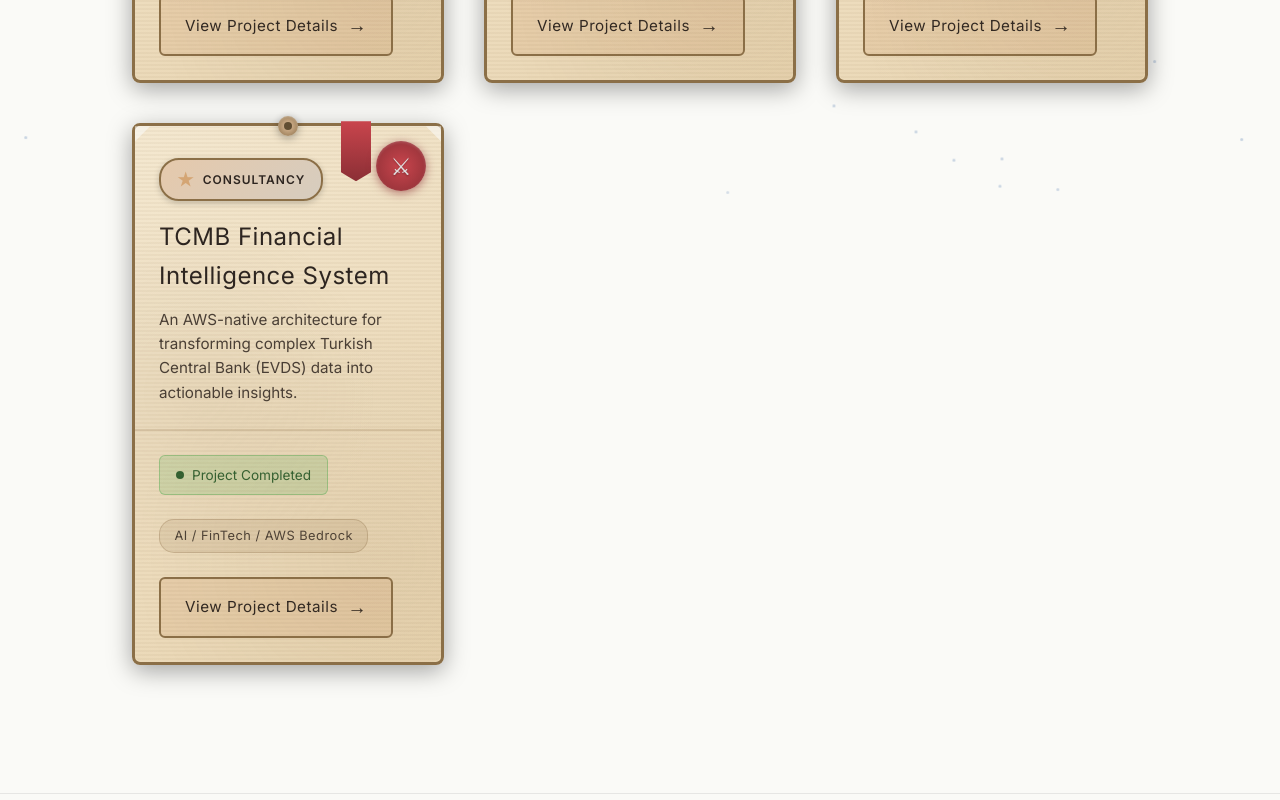
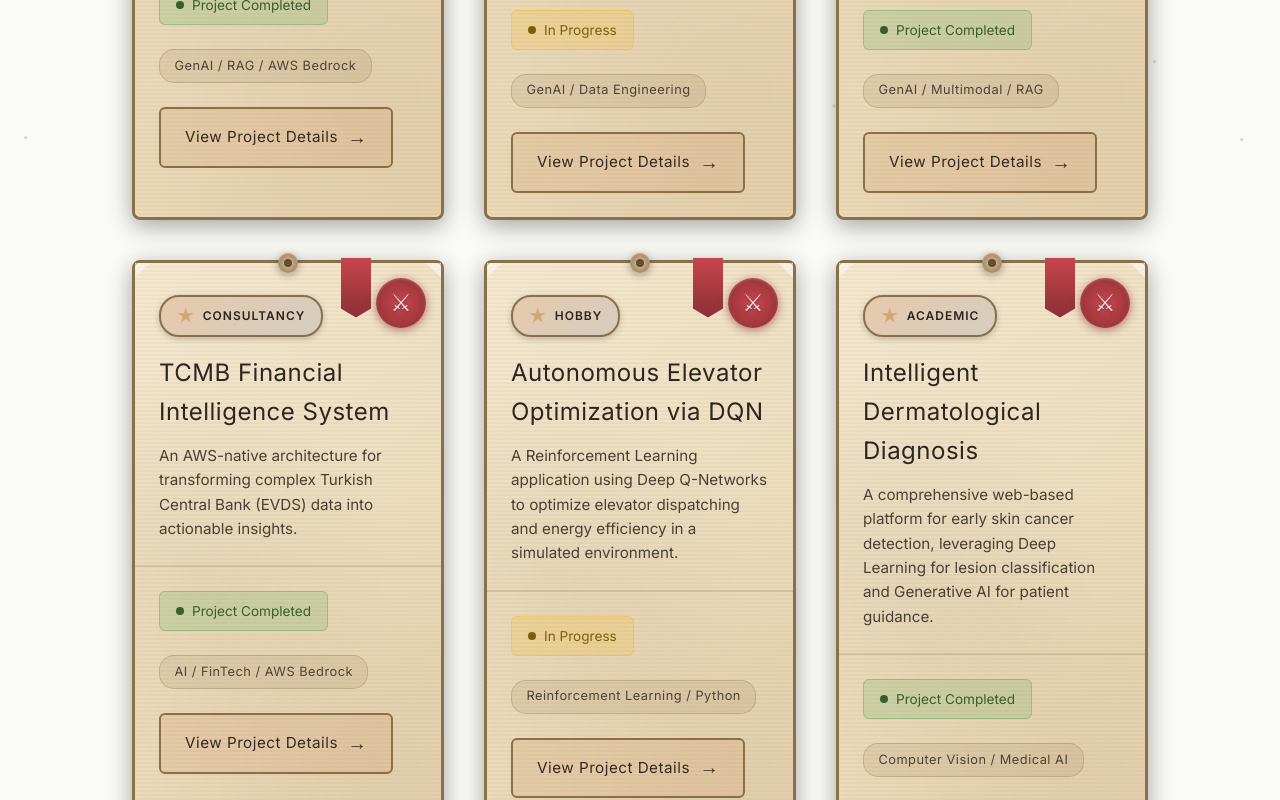
Before and after one commit to MertAli07/personal_website_resume, a React (Vite) app: page /projects in a window 1280 px wide. Shown: the part 600-1400 px from the top of the page. Built offline with nearby package versions, Linux system fonts and the light colour scheme.

Commit message:
projects done

```diff
--- a/src/data/projects.ts
+++ b/src/data/projects.ts
@@ -15,61 +15,87 @@
 
 export const projects: Project[] = [
   {
-    slug: 'llm-knowledge-agent',
-    rank: 'Consultancy',
-    title: 'LLM-Powered Knowledge Agent',
-    description: 'A retrieval-augmented system balancing cost, clarity, and control.',
-    tag: 'AI / RAG',
-    statusLabel: 'Quest Completed',
-    statusClass: 'status-completed',
-    details:
-      'Designed a production-ready agent that blends hybrid search, reranking, and tool use with strict evaluation gates.',
-    timeline: '2025 - Present',
-    role: 'Lead engineer',
-    stack: ['TypeScript', 'Python', 'Postgres', 'Vector DB', 'LLM APIs'],
-    highlights: [
-      'Built a retrieval pipeline with measurable recall and precision targets.',
-      'Added guardrails for prompt injection and data leakage prevention.',
-      'Reduced inference cost through caching and adaptive routing.',
+    "slug": "metu-mail-assistant-ai",
+    "rank": "Consultancy",
+    "title": "METU Intelligent Mail & Information Assistant",
+    "description": "An AWS-native multi-agent ecosystem designed to synthesize institutional knowledge from disparate sources including emails, web FAQs, and live RSS feeds.",
+    "tag": "GenAI / RAG / AWS Bedrock",
+    "statusLabel": "Project Completed",
+    "statusClass": "status-completed",
+    "details": "Architected a sophisticated multi-agent orchestration layer using Amazon Bedrock Flows. The system integrates real-time ingestion with long-term historical data processing, leveraging a specialized Knowledge Base (RAG) to provide an Operator Panel with high-fidelity, synthesized answers to complex campus inquiries.",
+    "timeline": "2026",
+    "role": "Lead AI Architect & Cloud Engineer",
+    "stack": [
+      "Amazon Bedrock (Agents & Flows)",
+      "AWS Step Functions",
+      "Amazon OpenSearch",
+      "AWS Lambda",
+      "Amazon S3",
+      "EventBridge",
+      "Python"
     ],
+    "highlights": [
+      "Designed a modular Multi-Agent Architecture featuring specialized agents for Mail, FAQ, and RSS feeds to ensure high-precision domain routing.",
+      "Engineered an automated ETL pipeline using AWS Step Functions and EventBridge to process and vectorize historical email archives into Amazon OpenSearch.",
+      "Implemented a sophisticated 'Final Answer Synthesizer' node within Bedrock Flows to merge context from live web crawlers and static knowledge bases.",
+      "Optimized the human-in-the-loop workflow by delivering synthesized insights to a dedicated Operator Panel, reducing manual response latency by automating information retrieval."
+    ]
   },
   {
-    slug: 'financial-forecasting-lab',
-    rank: 'Consultancy',
-    title: 'Financial Forecasting Lab',
-    description: 'Experimental models combining price trends with sentiment signals.',
-    tag: 'ML / Time-Series',
-    statusLabel: 'In Progress',
-    statusClass: 'status-progress',
-    details:
-      'Exploring multi-horizon forecasting with market microstructure signals and sentiment-aware features.',
-    timeline: '2025 - 2026',
-    role: 'Research engineer',
-    stack: ['Python', 'PyTorch', 'MLflow', 'Pandas'],
-    highlights: [
-      'Built a feature store for news + price signals.',
-      'Evaluated probabilistic models with calibrated intervals.',
-      'Automated backtesting across multiple time windows.',
+    "slug": "meb-ttkb-educational-intelligence",
+    "rank": "Consultancy",
+    "title": "MEB TTKB AI Governance & Information System",
+    "description": "A high-scale, multi-agent architecture designed to govern and retrieve information from the Turkish Ministry of National Education's vast regulatory and pedagogical repository.",
+    "tag": "GenAI / Data Engineering",
+    "statusLabel": "In Progress",
+    "statusClass": "status-progress",
+    "details": "Architected an enterprise-grade AI system for TTKB that processes unstructured PDFs, HTML, and news feeds through a Medallion data pipeline. The system features a 'Decision Agent' capable of routing queries to specialized sub-agents (Topics A-Z) and incorporates semantic caching to optimize performance for millions of potential users.",
+    "timeline": "2026",
+    "role": "Lead AI Solutions Architect",
+    "stack": [
+      "AWS Bedrock (Agents, Guardrails, KB)",
+      "AWS Step Functions (Map Functions)",
+      "Amazon OpenSearch (Vector & Cache)",
+      "Amazon S3 (Medallion Architecture)",
+      "AWS QuickSight",
+      "Amazon DynamoDB",
+      "Python"
     ],
+    "highlights": [
+      "Engineered a Medallion Data Pipeline using AWS Step Functions and Lambda to transform raw educational documents from 'Bronze' (raw) to 'Gold' (enriched) states.",
+      "Implemented a Semantic Caching layer via Amazon OpenSearch that intercepts repeated queries to minimize LLM latency and operational costs.",
+      "Architected a 'Decision Agent' orchestration layer that dynamically routes complex queries to over 20+ specialized Topic Agents (A-Z) for high-precision domain expertise.",
+      "Integrated AWS QuickSight for real-time monitoring of usage statistics and frequently asked questions, providing administrative oversight into system health.",
+      "Deployed advanced Amazon Bedrock Guardrails to ensure all generated responses adhere to strict educational standards and regulatory compliance."
+    ]
   },
   {
-    slug: 'personal-data-inventory',
-    rank: 'Consultancy',
-    title: 'Personal Data Inventory System',
-    description: 'A structured pipeline to collect and classify knowledge sources.',
-    tag: 'Data Engineering',
-    statusLabel: 'Legendary Achievement',
-    statusClass: 'status-legendary',
-    details:
-      'Created a metadata-first pipeline to ingest, classify, and search personal knowledge artifacts.',
-    timeline: '2024 - 2025',
-    role: 'System designer',
-    stack: ['TypeScript', 'Node.js', 'SQLite', 'Search'],
-    highlights: [
-      'Unified notes, documents, and bookmarks into a single schema.',
-      'Implemented automated tagging with human review loops.',
-      'Delivered a fast, local-first search experience.',
+    "slug": "gib-multimodal-tax-intelligence",
+    "rank": "Consultancy",
+    "title": "GİB Multimodal Revenue Intelligence System",
+    "description": "An advanced multimodal AI platform for the Turkish Revenue Administration (GİB) that processes text, voice, and visual inputs to deliver precise tax-related guidance.",
+    "tag": "GenAI / Multimodal / RAG",
+    "statusLabel": "Project Completed",
+    "statusClass": "status-completed",
+    "details": "Architected a secure, citizen-facing AI solution leveraging Claude 3.7 Sonnet via Amazon Bedrock. The system features a multimodal entry point for diverse query types and a robust semantic caching layer to handle high-concurrency public traffic efficiently. It integrates strict regulatory compliance through Bedrock Guardrails to ensure responses are safe, accurate, and within legal bounds.",
+    "timeline": "2026",
+    "role": "AI Solutions Architect",
+    "stack": [
+      "Amazon Bedrock (Claude 3.7 Sonnet)",
+      "Amazon OpenSearch (Semantic Cache & Vector Store)",
+      "AWS Bedrock Guardrails",
+      "AWS Lambda",
+      "Amazon S3",
+      "AWS QuickSight",
+      "Python (Custom Scraping Utilities)"
     ],
+    "highlights": [
+      "Engineered a Multimodal Ingestion Layer capable of processing Text, Image, and Voice queries, significantly lowering the barrier for citizen interaction.",
+      "Implemented a Semantic Caching mechanism using Amazon OpenSearch to intercept and serve repeat inquiries, reducing LLM API costs and improving response latency.",
+      "Integrated AWS Bedrock Guardrails as a critical viability filter, ensuring the system remains compliant with institutional policies and refuses non-viable or unsafe queries.",
+      "Developed an automated data ingestion pipeline that scrapes and vectorizes official tax PDFs and website content, keeping the knowledge base synchronized with the latest regulations.",
+      "Deployed an AWS QuickSight dashboard to visualize usage statistics and common citizen inquiries, providing the administration with real-time data on public information needs."
+    ]
   },
   {
     slug: 'tcmb-evds-financial-agent',
@@ -96,5 +122,56 @@
       'Integrated Bedrock Code Interpreter to dynamically generate Matplotlib visualizations directly from fetched financial datasets.',
       'Optimized security and connectivity by transitioning API authentication to AWS Secrets Manager and modern HTTP header protocols.'
     ]
-  }
+  },
+  {
+    "slug": "smart-elevator-dqn",
+    "rank": "Hobby",
+    "title": "Autonomous Elevator Optimization via DQN",
+    "description": "A Reinforcement Learning application using Deep Q-Networks to optimize elevator dispatching and energy efficiency in a simulated environment.",
+    "tag": "Reinforcement Learning / Python",
+    "statusLabel": "In Progress",
+    "statusClass": "status-progress",
+    "details": "Developed a custom Markov Decision Process (MDP) environment to train an intelligent agent for elevator management. The system utilizes a DQN architecture with experience replay to master the balance between passenger pickup speed and mechanical movement efficiency.",
+    "timeline": "2026",
+    "role": "Machine Learning Engineer",
+    "stack": [
+      "Python",
+      "Keras / TensorFlow",
+      "Pygame (Simulation)",
+      "NumPy",
+      "Deep Q-Networks (DQN)"
+    ],
+    "highlights": [
+      "Engineered a 13-dimensional state space vector capturing current floor, direction, door status, and real-time passenger demand across multiple floors.",
+      "Implemented a Deep Q-Network (DQN) featuring a Target Network and Experience Replay (size: 50,000) to stabilize the learning process and mitigate moving target problems.",
+      "Designed a complex reward shaping mechanism that incentivizes passenger delivery (+10) and pickups (+5) while penalizing idle time and unnecessary mechanical wear.",
+      "Developed a custom real-time rendering engine using Pygame to visualize the agent's decision-making and floor transitions during training episodes.",
+      "Integrated a dual-model architecture using Mean Squared Error (MSE) loss and the Adam optimizer to converge on an optimal dispatching policy."
+    ]
+  },
+  {
+    "slug": "skincancer-ai-detection",
+    "rank": "Academic",
+    "title": "Intelligent Dermatological Diagnosis",
+    "description": "A comprehensive web-based platform for early skin cancer detection, leveraging Deep Learning for lesion classification and Generative AI for patient guidance.",
+    "tag": "Computer Vision / Medical AI",
+    "statusLabel": "Project Completed",
+    "statusClass": "status-completed",
+    "details": "Developed an end-to-end diagnostic tool that allows users to upload dermoscopic images for real-time analysis. The system uses a fine-tuned Convolutional Neural Network (CNN) to classify lesions and integrates a GenAI-powered assistant to explain results and provide next-step health recommendations.",
+    "timeline": "2024 - 2025",
+    "role": "Lead AI & Full-Stack Developer",
+    "stack": [
+      "TensorFlow / Keras",
+      "React / Next.js",
+      "Python (Flask)",
+      "Vercel"
+    ],
+    "highlights": [
+      "Engineered a Deep Learning pipeline using VGG16/MobileNet architectures, trained on the HAM10000 dataset to detect 7+ types of skin lesions with high precision.",
+      "Integrated Google’s Gemini API to create a context-aware medical chatbot that synthesizes AI predictions into human-readable health advice.",
+      "Developed a high-performance web interface on Vercel featuring smooth GSAP animations and a responsive design for seamless mobile and desktop usage.",
+      "Implemented automated image preprocessing (resizing, normalization, and augmentation) to ensure model robustness against varying camera qualities and lighting conditions.",
+      "Designed a secure, serverless backend architecture to handle high-concurrency image uploads and inference requests with minimal latency."
+    ]
+}
 ]
```
Also changed, not shown: src/index.css (+29 -0 lines), src/pages/ProjectDetailPage.tsx (+3 -13 lines), 1 other file (tests, documents, lock files or other folders).
